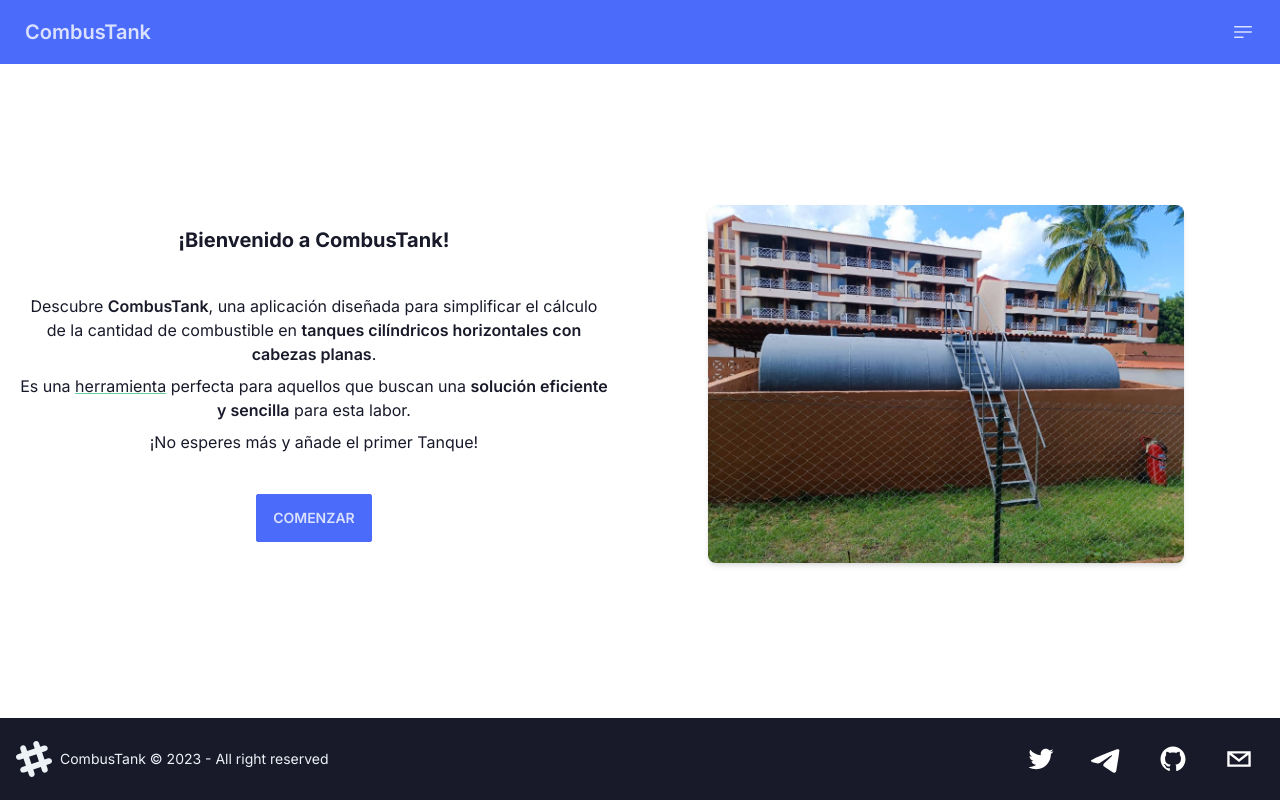
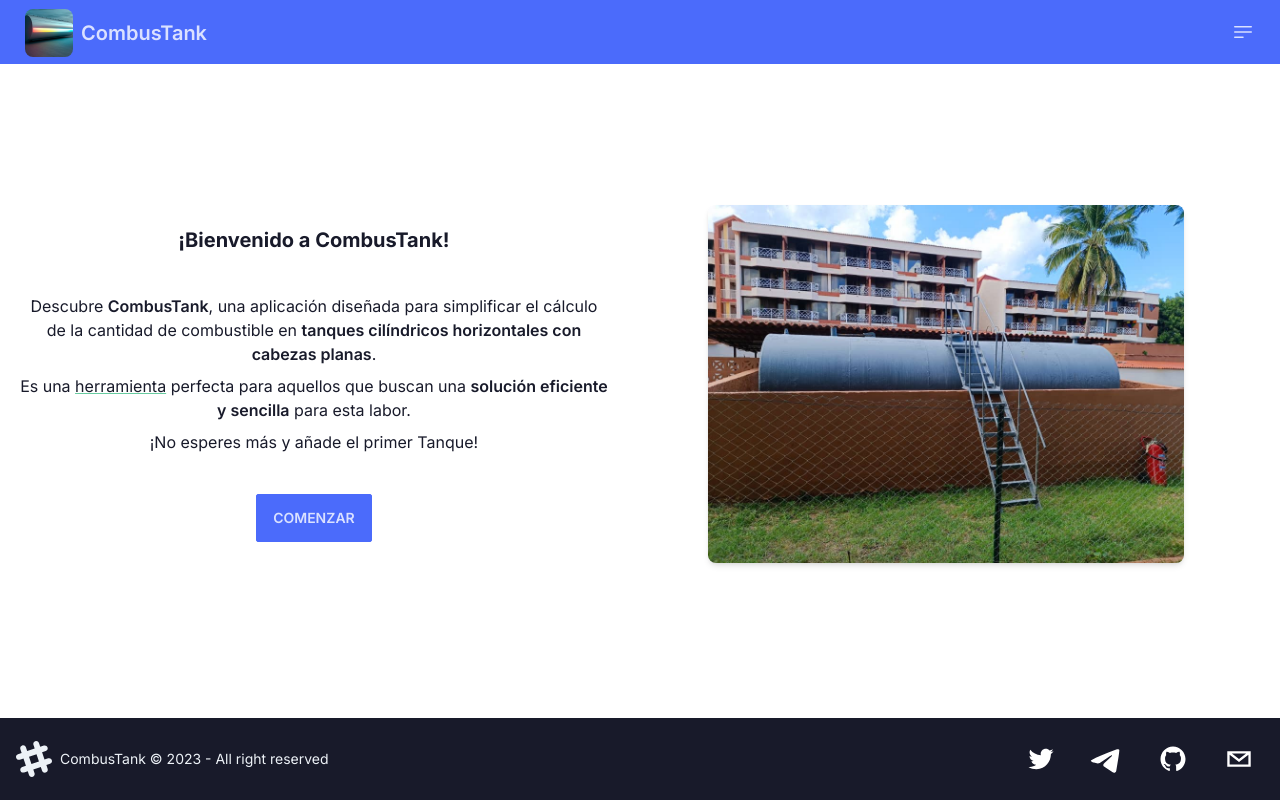
Before and after one commit to NJ9802/combustank, a Next.js app: page / in a window 1280 px wide. Built offline with nearby package versions, Linux system fonts and the light colour scheme.

Commit message:
Add logo Image to navbar

```diff
--- a/components/Navbar.tsx
+++ b/components/Navbar.tsx
@@ -1,6 +1,7 @@
 import React from "react";
 import Link from "next/link";
 import DropdownMenu from "./DropdownMenu";
+import Image from "next/image";
 
 type Props = {};
 
@@ -9,6 +10,13 @@ export default function Navbar({}: Props) {
     <header className="navbar sticky top-0 bg-primary text-primary-content z-50">
       <div className="flex-1">
         <Link href="/" className="btn btn-ghost normal-case text-xl">
+          <Image
+            className="mr-2 rounded-lg"
+            width={48}
+            height={48}
+            src={"/android-chrome-192x192.png"}
+            alt="CombusTank logo"
+          />
           CombusTank
         </Link>
       </div>
```
